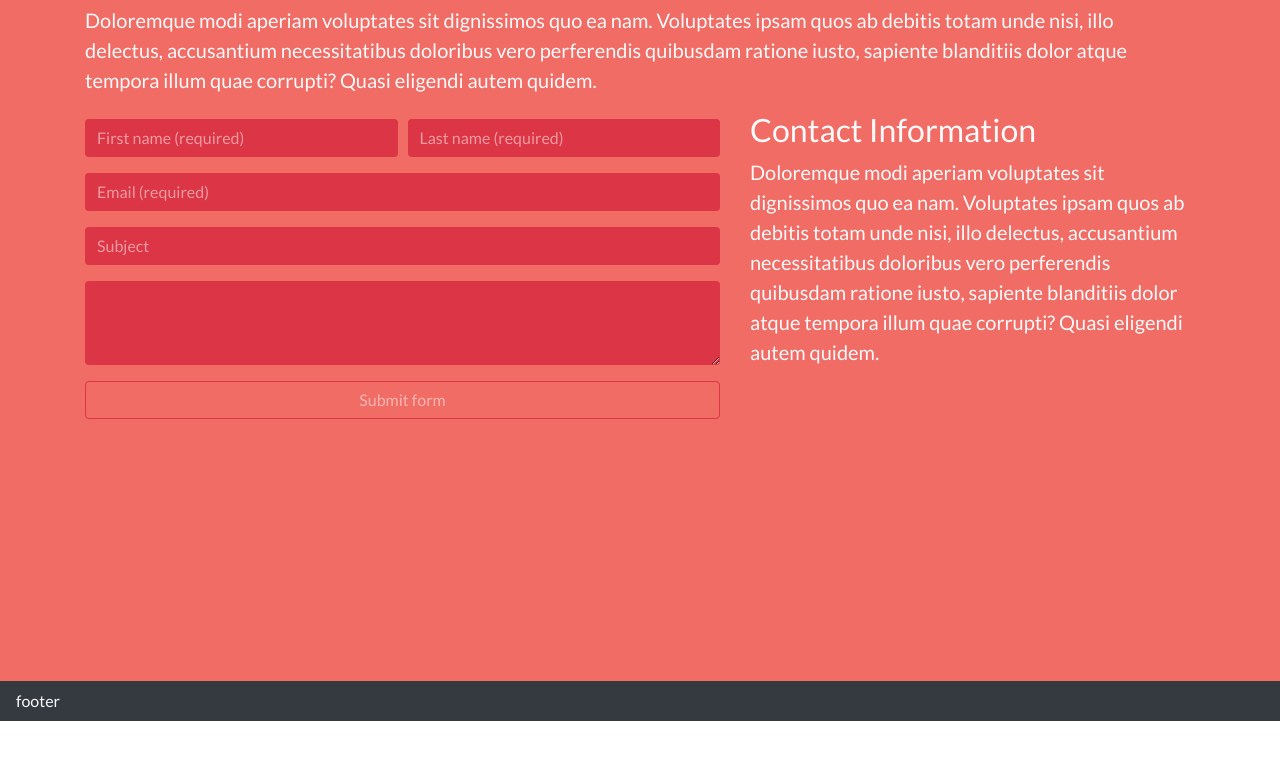
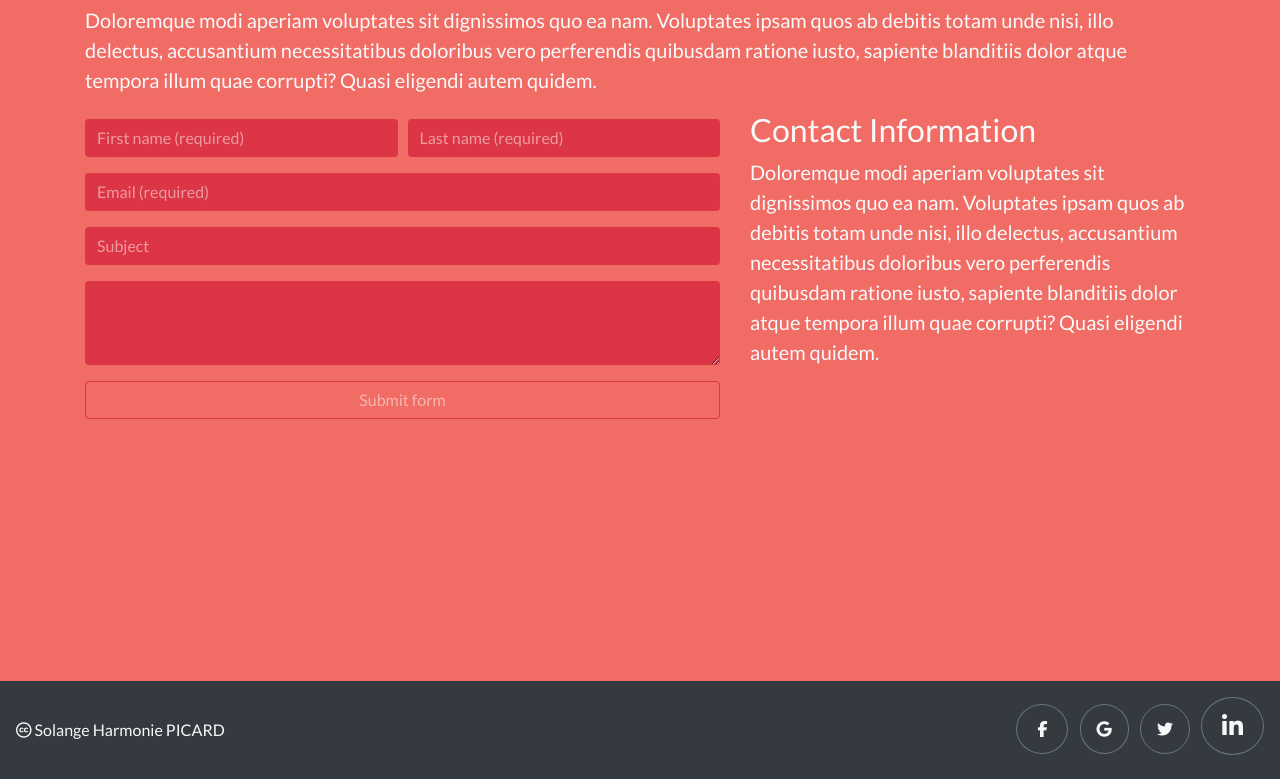
Before and after one commit to SolangeHarmoniePICARD/integration_maquette_singolo, a plain HTML site: page index.html in a window 1280 px wide. Shown: the part 3654-4433 px from the top of the page. Before the commit the page ends 4375 px from the top, so only its background shows below. Drawn offline with nearby package versions, Linux system fonts and the light colour scheme.

Commit message:
Fin de l'intégration

```diff
--- a/index.html
+++ b/index.html
@@ -8,6 +8,7 @@
   <title>Singolo</title>
   <link rel="stylesheet" href="https://stackpath.bootstrapcdn.com/bootstrap/4.3.1/css/bootstrap.min.css" integrity="sha384-ggOyR0iXCbMQv3Xipma34MD+dH/1fQ784/j6cY/iJTQUOhcWr7x9JvoRxT2MZw1T" crossorigin="anonymous">
   <link rel="stylesheet" href="style.css">
+  <link rel="icon" type="image/png" href="assets/img/logo-min.png" />
 </head>
 <body>
 
@@ -232,10 +233,16 @@
 
   </main>
 
-  <footer id="footer" class="text-light">
-    <nav class="navbar navbar-dark bg-dark">
-      footer
-    </nav>
+  <footer id="footer" class="text-light bg-dark p-3 d-flex justify-content-between align-items-center">
+    <div>
+      <i class="fab fa-creative-commons"></i> Solange Harmonie PICARD
+    </div>
+    <div class="social-networks">
+      <i class="fab fa-facebook-f mr-2 border border-secondary rounded-circle p-3 facebook-icon"></i>
+      <i class="fab fab fa-google mr-2 border border-secondary rounded-circle p-3"></i>
+      <i class="fab fa-twitter mr-2 border border-secondary rounded-circle p-3"></i>
+      <i class="fab fa-linkedin-in h4 border border-secondary rounded-circle p-3 linkedin-icon"></i>
+    </div>
   </footer>
 
 
--- a/style.css
+++ b/style.css
@@ -107,3 +107,10 @@ body{
 #validationTooltip01::placeholder, #validationTooltip02::placeholder, #validationTooltip03::placeholder, #subject::placeholder {
   color: rgba(255, 255, 255, 0.5); !important;
 }
+
+/* FOOTER */
+.social-networks>i:hover{
+  background-color: #6c757d;
+  color: #f2f2f2;
+  cursor: pointer;
+}
```
Also changed, not shown: assets/img/logo-min.png (added).
